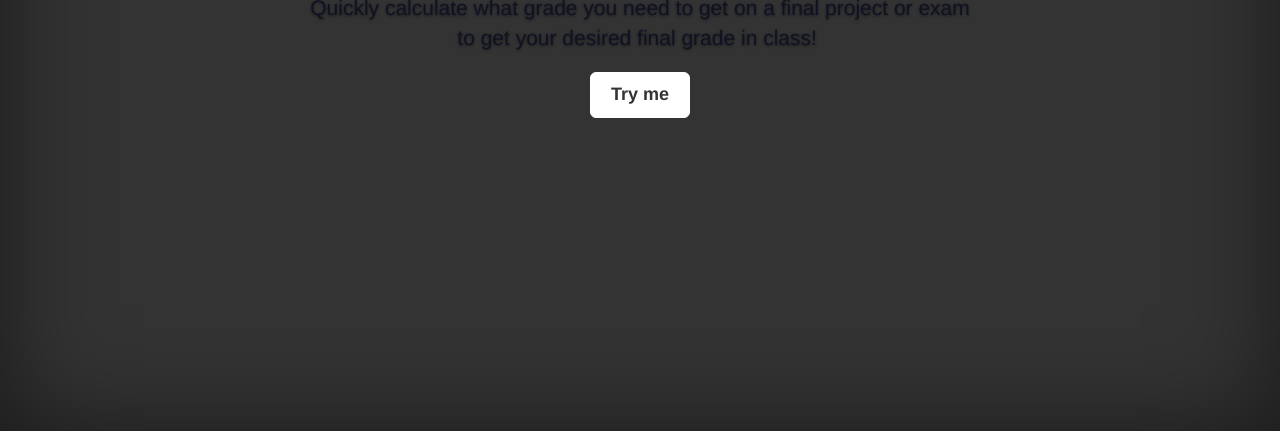
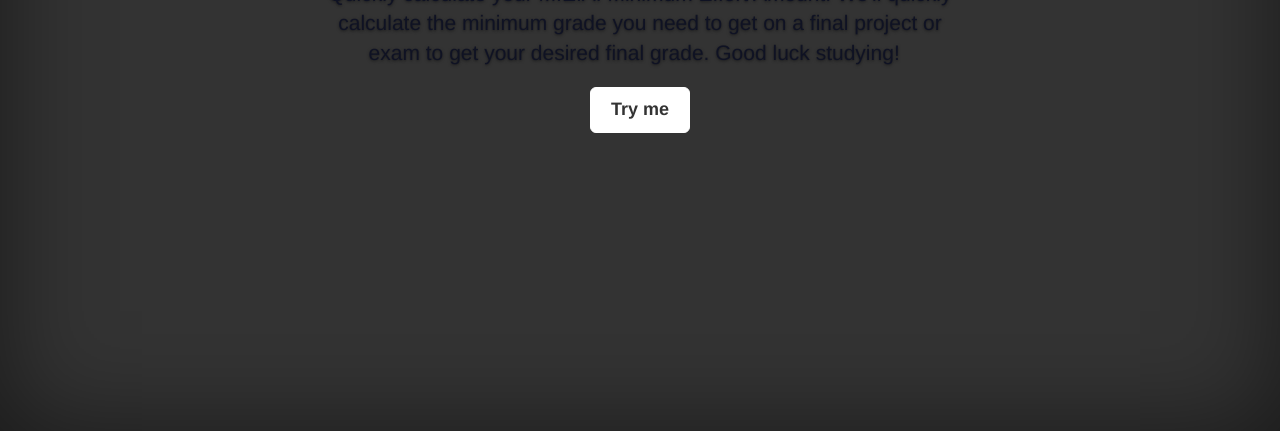
Before and after one commit to Reballantyne/meaAPP, a plain HTML site: page coverpage.html in a window 1280 px wide. Shown: the part 369-800 px from the top of the page. Drawn offline with nearby package versions, Linux system fonts and the light colour scheme; files whose address does not match are found by name.

Commit message:
Update coverpage.html

```diff
--- a/coverpage.html
+++ b/coverpage.html
@@ -31,8 +31,8 @@
 
                 <div class="inner cover">
                     <h1 class="cover-heading text-center font">M.E.A. CALC</h1>
-                    <p class="lead font text-center">Quickly calculate what grade you need to get on a final project or exam to get your desired final grade in class!&nbsp;</p>
-                    <p class="lead"><a href="page1.html" class="btn btn-lg btn-default">Try me</a>
+                    <p class="lead font text-center">Quickly calculate your M.E.A: Minimum Effort Amount. We'll quickly calculate the minimum grade you need to get on a final project or exam to get your desired final grade. Good luck studying! &nbsp;</p>
+                    <p class="lead"><a href="page1next3.html" class="btn btn-lg btn-default">Try me</a>
                     </p>
                 </div>
 
```
